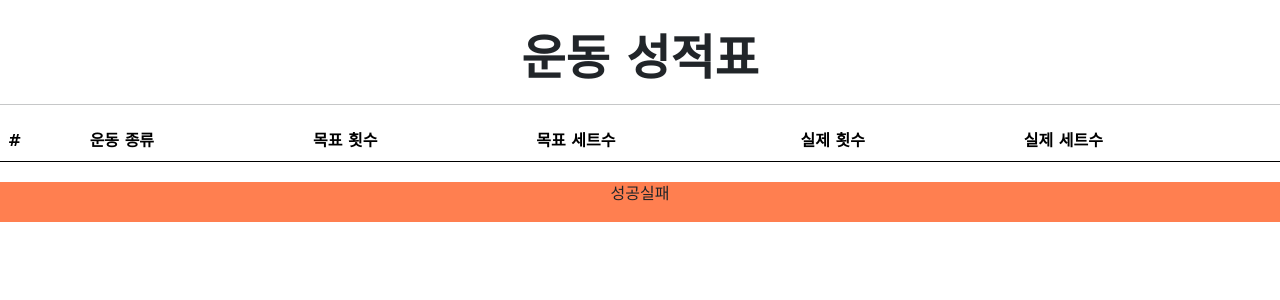
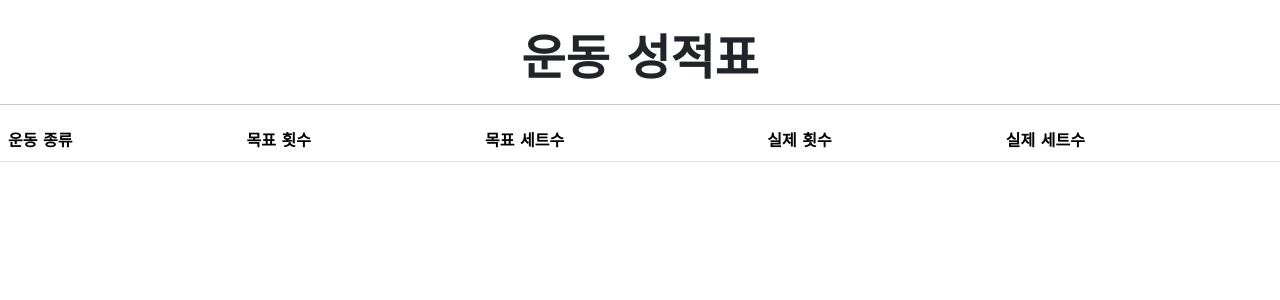
Before and after one commit to My-work-diary/work, a Flask app: template templates/resul.html in a window 1280 px wide. Shown: the part 73-373 px from the top of the page. Run offline with Flask 2, Linux system fonts and the light colour scheme; the template is opened without the code that fills it, so the values that code supplies are empty; some web fonts are replaced.

Commit message:
CSS 제거 된 파일

```diff
--- a/templates/resul.html
+++ b/templates/resul.html
@@ -1,13 +1,9 @@
-<!DOCTYPE html>
-<html lang="en" >
+<!doctype html>
+<html lang="en">
 <head>
+    <meta charset="utf-8">
+    <meta name="viewport" content="width=device-width, initial-scale=1">
     <title>나의 운동 일지</title>
-    <link href="https://cdn.jsdelivr.net/npm/bootstrap@5.0.2/dist/css/bootstrap.min.css" rel="stylesheet"
-          integrity="sha384-EVSTQN3/azprG1Anm3QDgpJLIm9Nao0Yz1ztcQTwFspd3yD65VohhpuuCOmLASjC" crossorigin="anonymous">
-    <script src="https://ajax.googleapis.com/ajax/libs/jquery/3.5.1/jquery.min.js"></script>
-    <script src="https://cdn.jsdelivr.net/npm/bootstrap@5.0.2/dist/js/bootstrap.bundle.min.js"
-            integrity="sha384-MrcW6ZMFYlzcLA8Nl+NtUVF0sA7MsXsP1UyJoMp4YLEuNSfAP+JcXn/tWtIaxVXM"
-            crossorigin="anonymous"></script>
     <link href="https://cdn.jsdelivr.net/npm/bootstrap@5.3.0-alpha1/dist/css/bootstrap.min.css" rel="stylesheet"
           integrity="sha384-GLhlTQ8iRABdZLl6O3oVMWSktQOp6b7In1Zl3/Jr59b6EGGoI1aFkw7cmDA6j6gD" crossorigin="anonymous">
     <link href="https://fonts.googleapis.com/css2?family=Poor+Story&display=swap" rel="stylesheet">
@@ -49,27 +45,12 @@
         .container {
             font-weight: bold;
         }
-        .input > div >button{
+
+        .input > div > button {
             margin-top: 46.625px;
         }
-        .good {
-            background-color: green;
-        }
-        .bad {
-            background-color: red;
-        }
-        .score_box{
-            background-color: coral;
-            display: flex;
-            flex-direction: row;
-            align-items: center;
-            justify-content: center;
-            margin-top: 20px;
 
-        }
-        .score_box > score {
-            margin-right: auto;
-        }
+
     </style>
     <script src="https://cdn.jsdelivr.net/npm/bootstrap@5.3.0-alpha1/dist/js/bootstrap.bundle.min.js"
             integrity="sha384-w76AqPfDkMBDXo30jS1Sgez6pr3x5MlQ1ZAGC+nuZB+EYdgRZgiwxhTBTkF7CXvN"
@@ -83,77 +64,48 @@
     <script src="https://code.jquery.com/jquery-3.6.3.min.js"
             integrity="sha256-pvPw+upLPUjgMXY0G+8O0xUf+/Im1MZjXxxgOcBQBXU=" crossorigin="anonymous"></script>
 
-
     <script>
         $(document).ready(function () {
-            show_goal();
+            listing();
         });
 
-        function show_goal() {
+        function listing() {
             $.ajax({
-                type: "GET",
-                url: "/api/result",
+                type: 'GET',
+                url: '/api/result',
                 data: {},
                 success: function (response) {
-                    let test1 = 0
-                    let test2 = 0
                     let rows = response['result']
                     for (let i = 0; i < rows.length; i++) {
-                       // let id = rows[i]['id']
                         let title = rows[i]['title']
-                        let goal_num = rows[i]['goal_num']
-                        let goal_set = rows[i]['goal_set']
-                        let result_num = rows[i]['result_num']
-                        let result_set = rows[i]['result_set']
+                        let goalNum = rows[i]['goal_num']
+                        let goalSet = rows[i]['goal_set']
+                        let resultNum = rows[i]['result_num']
+                        let resultSet = rows[i]['result_set']
 
-                        let temp_html= ``
-                        if (goal_num * goal_set <= result_num * result_set) {
-                            test1= test1+1
-                            temp_html = `<tr class = "card">
-                                            <li class="win">
-                                                <h3>${title}</h3>
-                                                <h3>${goal_num}</h3>
-                                                <h3>${goal_set}</h3>
-                                                <h3 style = "color:orange;">${result_num}</h3>
-                                                <h3 style = "color:orange;">${result_set}</h3>
-                                                <button type="button" class="btn btn-outline-primary">성취</button>
-                                            </li>
+                        let temp_html = `<tr>
+                                            <td>${title}</td>
+                                            <td>${goalNum}</td>
+                                            <td>${goalSet}</td>
+                                            <td>${resultNum}</td>
+                                            <td>${resultSet}</td>
                                         </tr>`
-                            //버튼 말고 클래스 지정해서 둥글게 깎고 색을 넣어줘야할까
-                        } else {
-                            test2= test2+1
-                            temp_html = `<div class = "card">
-                                            <li class="lose">
-                                                <h3>${title}</h3>
-                                                <h3>${goal_num}</h3>
-                                                <h3>${goal_set}</h3>
-                                                <h3 style = "color:orange;">${result_num}</h3>
-                                                <h3 style = "color:orange;">${result_set}</h3>
-                                                <button type="button" class="btn btn-outline-primary">실패</button>
-                                            </li>
-                                         </div>`
+                        $('#body').prepend(temp_html)
                     }
-                        $('#box').append(temp_html)
+
+
                 }
-                    // 로딩 다 되고서 나오게할수없나..
-                    $('#good_box').append(test1)
-                    $('#bad_box').append(test2)
-                    if (test1 >= test2) {
-                        alert("참 잘했어요")
-                    } else {
-                        alert("분발하세요!")
-                    }
-                }
-            });
+            })
         }
     </script>
+</head>
 <body>
 
 
 <div class="container">
     <header class="d-flex flex-wrap align-items-center justify-content-center justify-content-md-between py-3 mb-4 border-bottom">
 
-        <a href="#"
+        <a href="http://localhost:5000/"
            class="d-flex align-items-center col-md-3 mb-2 mb-md-0 text-dark text-decoration-none">
 
             홈으로
@@ -161,10 +113,10 @@
         </a>
 
         <ul class="nav col-12 col-md-auto mb-2 justify-content-center mb-md-0">
-            <li><a href="#" class="nav-link px-2 link-dark">운동 목표 설정</a></li>
-            <li><a href="/templates/action.html" class="nav-link px-2 link-dark">운동 결과 입력</a></li>
-            <li><a href="#" class="nav-link px-2 link-dark">성적표</a></li>
-            <li><a href="#" class="nav-link px-2 link-dark">구씨네</a></li>
+            <li><a href="http://localhost:5000/main" class="nav-link px-2 link-dark">운동 목표 설정</a></li>
+            <li><a href="http://localhost:5000/action" class="nav-link px-2 link-dark">운동 결과 입력</a></li>
+            <li><a href="http://localhost:5000/result" class="nav-link px-2 link-dark">성적표</a></li>
+            <li><a href="http://localhost:5000/video" class="nav-link px-2 link-dark">구씨네</a></li>
         </ul>
 
         <div class="col-md-3 text-end">
@@ -173,14 +125,15 @@
         </div>
     </header>
 </div>
-<div class="mypic">
+
+
 <h1>운동 성적표</h1>
-</div>
+
+
 <hr>
 <table class="table">
     <thead>
     <tr>
-        <th scope="col">#</th>
         <th scope="col">운동 종류</th>
         <th scope="col">목표 횟수</th>
         <th scope="col">목표 세트수</th>
@@ -189,26 +142,13 @@
     </tr>
     </thead>
     <tbody id="body">
+
+
     </tbody>
 </table>
 
-<div class="card-box" id="box">
-</div>
-
-<div class="score_box">
-    <div class ="good" id="good_box">
-    </div>
-
-    <div class ="score" id="good_score">
-        <p>성공</p>
-    </div>
-
-    <div class ="bad" id="bad_box">
-    </div>
-
-    <div class ="score" id="bad_score">
-        <p>실패</p>
-    </div>
-</div>
 
 </body>
+
+
+</html>
```
Lines whose indentation alone changed are shown as unchanged.
